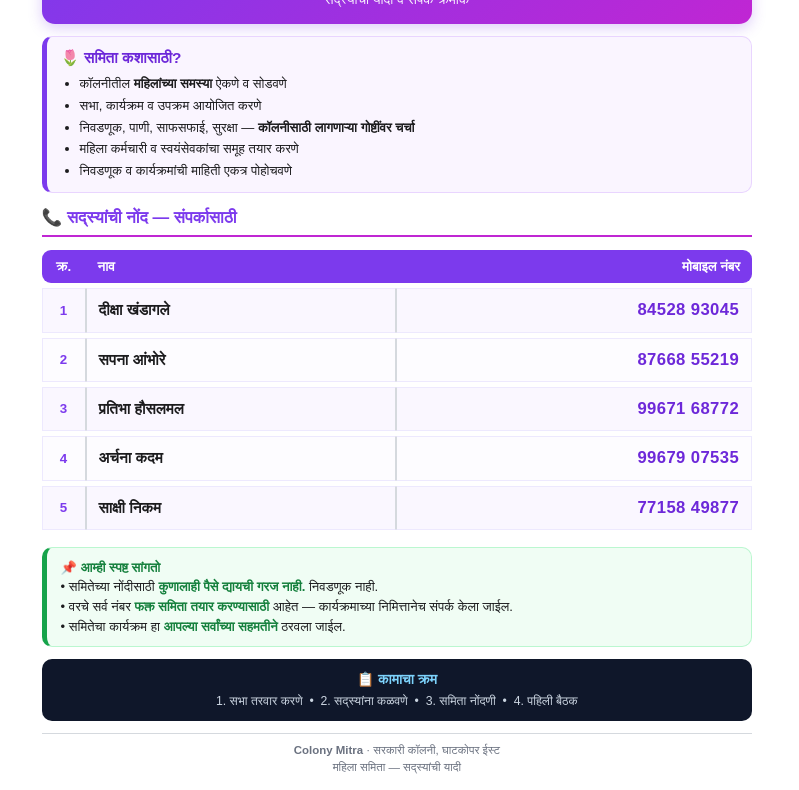
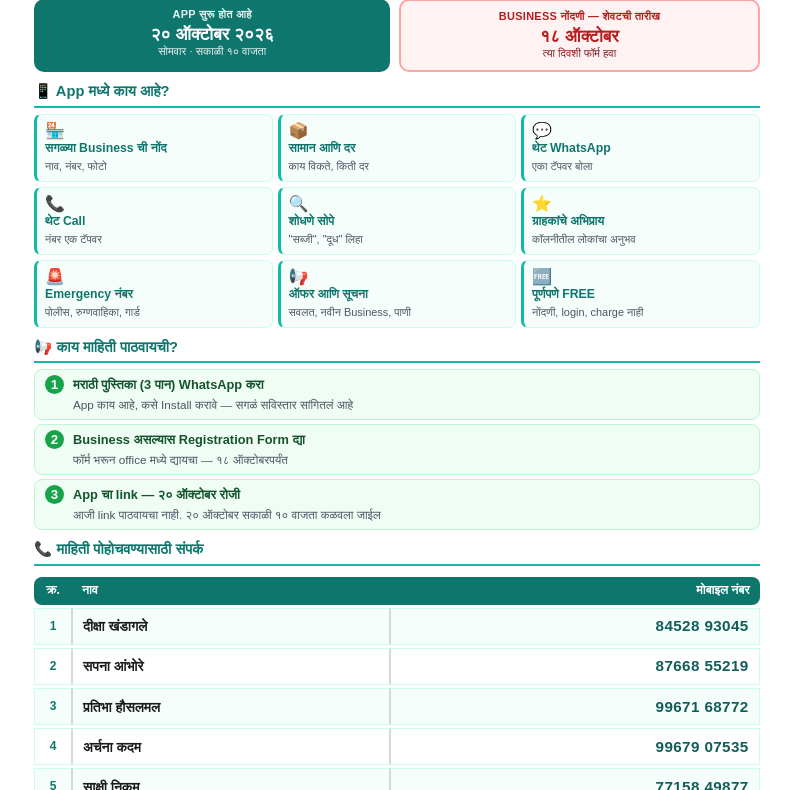
Before and after one commit to santoshambhore-ctrl/colony-mitra, a plain HTML site: page mr4.html in a window 1280 px wide. Shown: the part 135-925 px from the top of the page, without its empty margins (0-799 px from the left). Drawn offline with Linux system fonts and the light colour scheme.

Commit message:
App-info contact list PDF (1pg): app features + 3 share steps + 5 ladies contacts + trust note

```diff
--- a/mr4.html
+++ b/mr4.html
@@ -2,101 +2,141 @@
 <html lang="mr">
 <head>
 <meta charset="UTF-8">
-<title>Colony Mitra — महिला समिता</title>
+<title>Colony Mitra — App माहिती</title>
 <link rel="stylesheet" href="mr.css">
 <style>
   /* fixed A4 page */
-  body { height: 297mm; overflow: hidden; padding: 10mm 11mm; }
+  body { height: 297mm; overflow: hidden; padding: 8mm 9mm; }
 
   /* ---- header ---- */
   .top{
-    text-align:center; border-radius:13px; padding:15px 16px 14px;
-    background:linear-gradient(135deg,#7c3aed,#c026d3); color:#fff;
-    box-shadow:0 4px 14px rgba(124,58,237,.25);
+    text-align:center; border-radius:12px; padding:11px 14px 10px;
+    background:linear-gradient(135deg,#0f766e,#14b8a6); color:#fff;
+    box-shadow:0 3px 12px rgba(15,118,110,.25);
   }
   .top .kick{
     display:inline-block; background:rgba(255,255,255,.22);
-    padding:3px 15px; border-radius:99px; font-weight:bold;
-    font-size:10pt; margin-bottom:8px;
+    padding:2px 13px; border-radius:99px; font-weight:bold;
+    font-size:9pt; margin-bottom:5px;
   }
-  .top h1{ margin:0; font-size:22pt; font-weight:800; line-height:1.16; color:#fff; }
-  .top .s{ font-size:10.2pt; opacity:.95; margin-top:5px; }
+  .top h1{ margin:0; font-size:17pt; font-weight:800; line-height:1.15; color:#fff; }
+  .top .s{ font-size:9.2pt; opacity:.95; margin-top:3px; }
 
-  /* ---- what is it for ---- */
-  .why{
-    background:#faf5ff; border:1.5px solid #e9d5ff; border-left:5px solid #7c3aed;
-    border-radius:10px; padding:10px 14px; margin:12px 0;
+  /* ---- key dates ---- */
+  .twod{ display:flex; gap:9px; margin:9px 0 7px; }
+  .d1, .d2{ flex:1; border-radius:10px; padding:8px 11px; text-align:center; }
+  .d1{ background:#0f766e; color:#fff; }
+  .d2{ background:#fef2f2; border:2px solid #fca5a5; }
+  .d1 .t{ font-size:8.2pt; font-weight:800; opacity:.9; letter-spacing:.3px; }
+  .d1 .v{ font-size:13pt; font-weight:800; margin-top:1px; line-height:1.18; }
+  .d1 .s{ font-size:8.2pt; opacity:.92; }
+  .d2 .t{ font-size:8.2pt; font-weight:800; color:#b91c1c; letter-spacing:.3px; }
+  .d2 .v{ font-size:13pt; font-weight:800; color:#b91c1c; margin-top:1px; line-height:1.18; }
+  .d2 .s{ font-size:8.2pt; color:#7f1d1d; }
+
+  h2.g{ font-size:11pt; color:#0f766e; border-bottom:2.2px solid #14b8a6;
+        padding-bottom:3px; margin:9px 0 6px; }
+
+  /* ---- features grid ---- */
+  .fgrid{ display:grid; grid-template-columns:repeat(3,1fr); gap:5px; }
+  .fg{ border:1px solid #ccfbf1; border-left:3.5px solid #14b8a6; border-radius:7px;
+       padding:6px 8px; background:#f6fefb; line-height:1.3; }
+  .fg .ic{ font-size:12pt; }
+  .fg b{ display:block; font-size:9.2pt; color:#0f766e; }
+  .fg span{ font-size:8.2pt; color:#4b5563; }
+
+  /* ---- what to share ---- */
+  .share{ display:flex; gap:9px; align-items:flex-start; margin-bottom:4px;
+          background:#f0fdf4; border:1px solid #bbf7d0; border-radius:8px; padding:5px 10px; }
+  .share .n{
+    flex-shrink:0; width:19px; height:19px; border-radius:50%;
+    background:#16a34a; color:#fff; text-align:center; line-height:19px;
+    font-weight:800; font-size:10pt;
   }
-  .why .t{ font-size:11.5pt; font-weight:800; color:#6d28d9; margin-bottom:5px; }
-  .why ul{ margin:0; padding-left:19px; }
-  .why li{ font-size:9.8pt; line-height:1.5; margin-bottom:2px; }
+  .share b{ font-size:9.6pt; color:#14532d; }
+  .share div span{ font-size:8.8pt; color:#4b5563; }
 
-  h2.g{ font-size:12.5pt; color:#7c3aed; border-bottom:2.5px solid #c026d3;
-        padding-bottom:4px; margin:13px 0 8px; }
-
-  /* ---- members ---- */
-  table.m{ width:100%; border-collapse:separate; border-spacing:0 5px; }
+  /* ---- contact table ---- */
+  table.m{ width:100%; border-collapse:separate; border-spacing:0 3.5px; }
   table.m th{
-    background:#7c3aed; color:#fff; padding:7px 12px; text-align:left;
-    font-size:10pt; font-weight:700;
+    background:#0f766e; color:#fff; padding:5px 10px; text-align:left;
+    font-size:9.2pt; font-weight:700;
   }
-  table.m th:first-child{ border-radius:9px 0 0 9px; width:44px; text-align:center; }
-  table.m th:last-child { border-radius:0 9px 9px 0; }
+  table.m th:first-child{ border-radius:8px 0 0 8px; width:38px; text-align:center; }
+  table.m th:last-child { border-radius:0 8px 8px 0; }
   table.m td{
-    background:#fdfcff; border-top:1.2px solid #ede9fe; border-bottom:1.2px solid #ede9fe;
-    padding:9px 12px; font-size:11pt; vertical-align:middle;
+    background:#fff; border-top:1.1px solid #ccfbf1; border-bottom:1.1px solid #ccfbf1;
+    padding:6.5px 10px; font-size:10pt; vertical-align:middle;
   }
   table.m td.no{
-    text-align:center; color:#7c3aed; font-weight:800; font-size:10pt;
-    border-left:1.2px solid #ede9fe;
+    text-align:center; color:#0f766e; font-weight:800; font-size:9pt;
+    border-left:1.1px solid #ccfbf1;
   }
-  table.m td.nm{ font-weight:700; color:#1c1c1e; font-size:11.5pt; }
+  table.m td.nm{ font-weight:700; color:#1c1c1e; font-size:10.4pt; }
   table.m td.nb{
-    font-weight:800; color:#6d28d9; font-size:12.5pt;
+    font-weight:800; color:#115e59; font-size:11.4pt;
     letter-spacing:.4px; white-space:nowrap;
-    border-right:1.2px solid #ede9fe; text-align:right;
+    border-right:1.1px solid #ccfbf1; text-align:right;
   }
-  table.m tr:nth-child(even) td{ background:#faf7ff; }
+  table.m tr:nth-child(even) td{ background:#f6fefb; }
 
   /* ---- note ---- */
   .note2{
-    background:#f0fdf4; border:1.5px solid #bbf7d0; border-left:5px solid #16a34a;
-    border-radius:10px; padding:10px 14px; margin:12px 0;
-    font-size:9.8pt; line-height:1.5;
+    background:#fffbeb; border:1.4px solid #fde68a; border-left:5px solid #f59e0b;
+    border-radius:9px; padding:8px 12px; margin:9px 0 0;
+    font-size:8.9pt; line-height:1.45;
   }
-  .note2 b{ color:#15803d; }
+  .note2 b{ color:#b45309; }
 
-  .contactline{
-    background:#0f172a; color:#fff; border-radius:10px; padding:10px 14px;
-    text-align:center; margin:10px 0;
-  }
-  .contactline .t{ font-size:10.5pt; font-weight:800; color:#7dd3fc; }
-  .contactline .s{ font-size:9.2pt; color:#cbd5e1; margin-top:3px; }
-
-  .footer{ margin-top:12px; padding-top:8px; border-top:1px solid #d5d9de;
-           font-size:8.6pt; color:#6b7280; text-align:center; line-height:1.5; }
+  .footer{ margin-top:7px; padding-top:6px; border-top:1px solid #d5d9de;
+           font-size:8pt; color:#6b7280; text-align:center; line-height:1.45; }
 </style>
 </head>
 <body>
 
 <div class="top">
   <div class="kick">सरकारी कॉलनी, घाटकोपर ईस्ट</div>
-  <h1>🌸 महिला समिता</h1>
-  <div class="s">सद्स्यांची यादी व संपर्क क्रमांक</div>
+  <h1>🏘️ Colony Mitra App</h1>
+  <div class="s">आम्ही बनवलेले App — माहिती पोहोचवण्यासाठी संपर्क यादी</div>
 </div>
 
-<div class="why">
-  <div class="t">🌷 समिता कशासाठी?</div>
-  <ul>
-    <li>कॉलनीतील <b>महिलांच्या समस्या</b> ऐकणे व सोडवणे</li>
-    <li>सभा, कार्यक्रम व उपक्रम आयोजित करणे</li>
-    <li>निवडणूक, पाणी, साफसफाई, सुरक्षा — <b>कॉलनीसाठी लागणाऱ्या गोष्टींवर चर्चा</b></li>
-    <li>महिला कर्मचारी व स्वयंसेवकांचा समूह तयार करणे</li>
-    <li>निवडणूक व कार्यक्रमांची माहिती एकत्र पोहोचवणे</li>
-  </ul>
+<div class="twod">
+  <div class="d1">
+    <div class="t">APP सुरू होत आहे</div>
+    <div class="v">२० ऑक्टोबर २०२६</div>
+    <div class="s">सोमवार · सकाळी १० वाजता</div>
+  </div>
+  <div class="d2">
+    <div class="t">BUSINESS नोंदणी — शेवटची तारीख</div>
+    <div class="v">१८ ऑक्टोबर</div>
+    <div class="s">त्या दिवशी फॉर्म हवा</div>
+  </div>
 </div>
 
-<h2 class="g">📞 सद्स्यांची नोंद — संपर्कासाठी</h2>
+<h2 class="g">📱 App मध्ये काय आहे?</h2>
+
+<div class="fgrid">
+  <div class="fg"><div class="ic">🏪</div><b>सगळ्या Business ची नोंद</b><span>नाव, नंबर, फोटो</span></div>
+  <div class="fg"><div class="ic">📦</div><b>सामान आणि दर</b><span>काय विकते, किती दर</span></div>
+  <div class="fg"><div class="ic">💬</div><b>थेट WhatsApp</b><span>एका टॅपवर बोला</span></div>
+  <div class="fg"><div class="ic">📞</div><b>थेट Call</b><span>नंबर एक टॅपवर</span></div>
+  <div class="fg"><div class="ic">🔍</div><b>शोधणे सोपे</b><span>"सब्जी", "दूध" लिहा</span></div>
+  <div class="fg"><div class="ic">⭐</div><b>ग्राहकांचे अभिप्राय</b><span>कॉलनीतील लोकांचा अनुभव</span></div>
+  <div class="fg"><div class="ic">🚨</div><b>Emergency नंबर</b><span>पोलीस, रुग्णवाहिका, गार्ड</span></div>
+  <div class="fg"><div class="ic">📢</div><b>ऑफर आणि सूचना</b><span>सवलत, नवीन Business, पाणी</span></div>
+  <div class="fg"><div class="ic">🆓</div><b>पूर्णपणे FREE</b><span>नोंदणी, login, charge नाही</span></div>
+</div>
+
+<h2 class="g">📢 काय माहिती पाठवायची?</h2>
+
+<div class="share"><div class="n">1</div><div><b>मराठी पुस्तिका (3 पान) WhatsApp करा</b><br>
+  <span>App काय आहे, कसे Install करावे — सगळं सविस्तार सांगितलं आहे</span></div></div>
+<div class="share"><div class="n">2</div><div><b>Business असल्यास Registration Form द्या</b><br>
+  <span>फॉर्म भरून office मध्ये द्यायचा — १८ ऑक्टोबरपर्यंत</span></div></div>
+<div class="share"><div class="n">3</div><div><b>App चा link — २० ऑक्टोबर रोजी</b><br>
+  <span>आजी link पाठवायचा नाही. २० ऑक्टोबर सकाळी १० वाजता कळवला जाईल</span></div></div>
+
+<h2 class="g">📞 माहिती पोहोचवण्यासाठी संपर्क</h2>
 
 <table class="m">
   <tr><th>क्र.</th><th>नाव</th><th style="text-align:right">मोबाइल नंबर</th></tr>
@@ -118,24 +158,14 @@
 </table>
 
 <div class="note2">
-  <b>📌 आम्ही स्पष्ट सांगतो</b><br>
-  • समितेच्या नोंदीसाठी <b>कुणालाही पैसे द्यायची गरज नाही.</b> निवडणूक नाही.<br>
-  • वरचे सर्व नंबर <b>फक्त समिता तयार करण्यासाठी</b> आहेत — कार्यक्रमाच्या
-  निमित्तानेच संपर्क केला जाईल.<br>
-  • समितेचा कार्यक्रम हा <b>आपल्या सर्वांच्या सहमतीने</b> ठरवला जाईल.
-</div>
-
-<div class="contactline">
-  <div class="t">📋 कामाचा क्रम</div>
-  <div class="s">
-    1. सभा तरवार करणे &nbsp;•&nbsp; 2. सद्स्यांना कळवणे &nbsp;•&nbsp;
-    3. समिता नोंदणी &nbsp;•&nbsp; 4. पहिली बैठक
-  </div>
+  <b>📌 लक्षात ठेवा</b> &nbsp; App पूर्णपणे विनामूल्य आहे · <b>कोणी ही फसत नाही</b> ·
+  फक्त व्यवसायाची नाव, नंबर, फोटो व दर दिसते · कोणत्याही व्यक्तीला पैसे मागण्याची गरज नाही ·
+  प्रश्न आल्यास वरील नंबरवर संपर्क करा.
 </div>
 
 <div class="footer">
-  <b>Colony Mitra</b> · सरकारी कॉलनी, घाटकोपर ईस्ट<br>
-  महिला समिता — सद्स्यांची यादी
+  <b>Colony Mitra</b> · सरकारी कॉलनी, घाटकोपर ईस्ट · कोणी ही फसत नाही<br>
+  App माहिती पोहोचवणे — संपर्क यादी
 </div>
 
 </body>
--- a/sw.js
+++ b/sw.js
@@ -4,14 +4,14 @@
    • index.html             → NETWORK FIRST (fresh rahe)
    • firebase-config.js     → STALE + revalidate
    ============================================================ */
-const VERSION = "v26";
+const VERSION = "v27";
 const CACHE_STATIC = "cm-static-" + VERSION;
 const CACHE_PAGES  = "cm-pages-"  + VERSION;
 
 const STATIC = [
   "./index.html",
-  "./style.css?v25",
-  "./app.js?v25",
+  "./style.css?v26",
+  "./app.js?v26",
   "./manifest.json",
   "./icons/icon-192.png",
   "./icons/icon-512.png"
```
Also changed, not shown: downloads.html (+1 -1 lines), index.html (+3 -3 lines), 2 other files.
